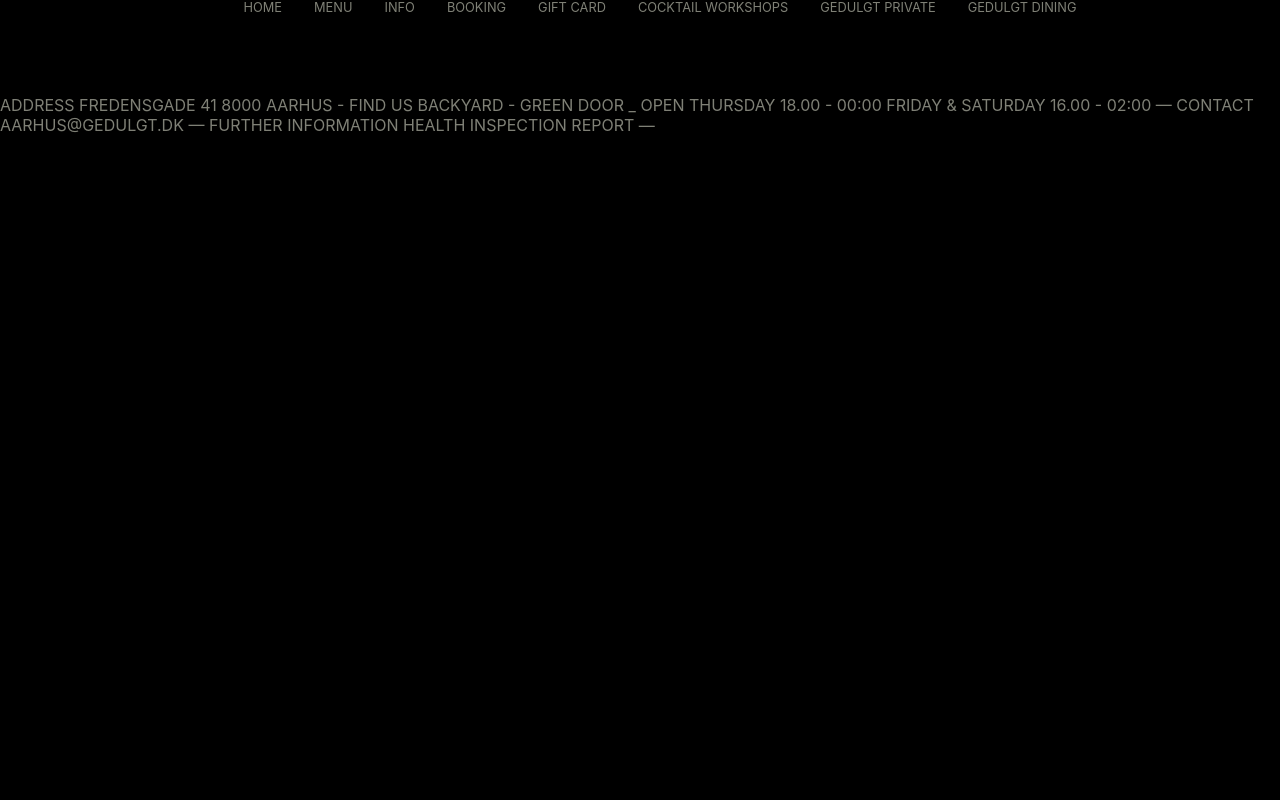
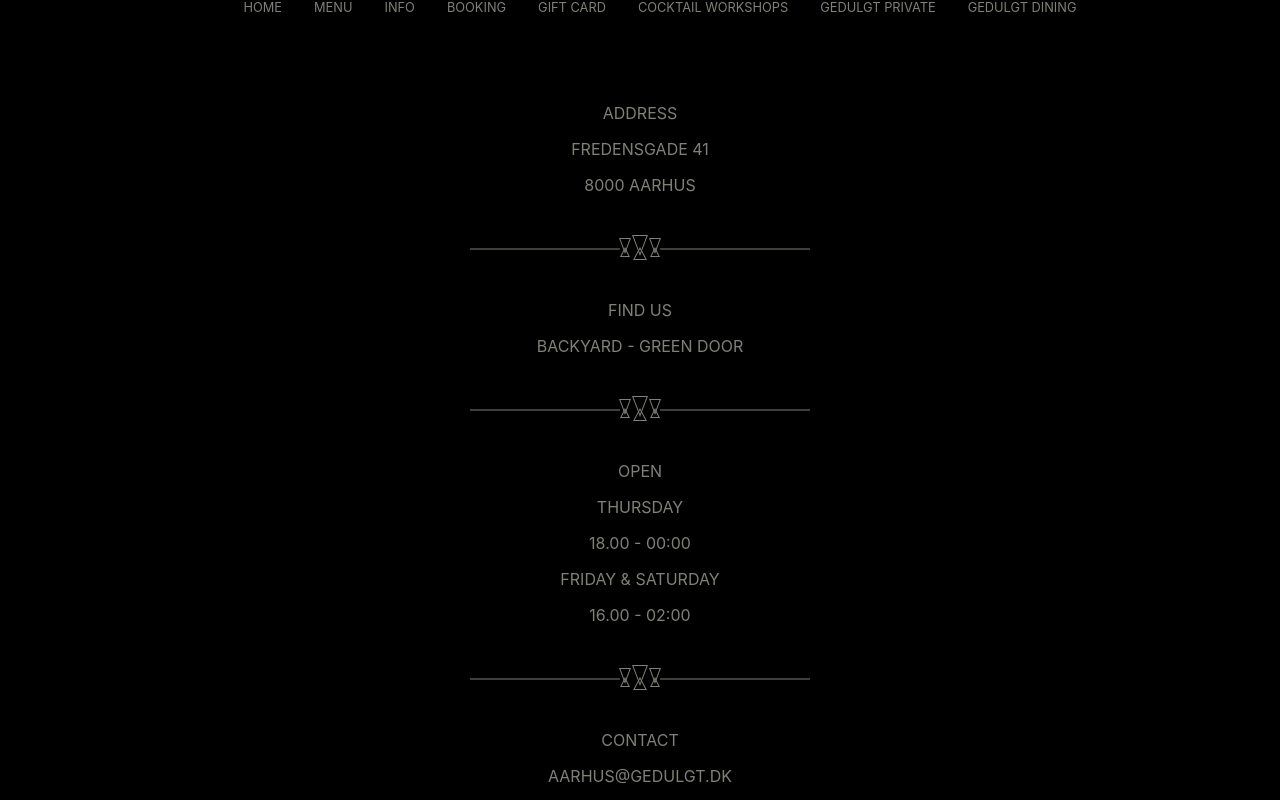
Before and after one commit to KisLajos/advanced_frontend_project, a React (Create React App) app: page /info in a window 1280 px wide. Shown: the top 800 px of the page. Built offline with nearby package versions, Linux system fonts and the light colour scheme.

Commit message:
Info page styling, divider added

```diff
--- /dev/null
+++ b/src/pages/Info.css
@@ -0,0 +1,10 @@
+.info {
+    display: flex;
+    flex-direction: column;
+    align-items: center;
+    justify-content: center;
+}
+
+.divider {
+    padding: 2rem;
+}
--- a/src/pages/Info.js
+++ b/src/pages/Info.js
@@ -1,42 +1,33 @@
 // Contains general info
+//TODO: Contact e-mail should be a button with mailto
+//TODO: Health inspection link should be a button
 
-import React from 'react'
+import React from "react";
+import Divider from "../assets/divider.svg";
+import './Info.css';
 
 export default function Info() {
   return (
-    <div>
-    ADDRESS
-
-    FREDENSGADE 41
-
-     8000 AARHUS
-
-    -
-    FIND US
-
-    BACKYARD - GREEN DOOR
-
-    _
-    OPEN
-
-    THURSDAY
-
-    18.00 - 00:00
-
-    FRIDAY & SATURDAY
-
-    16.00 - 02:00
-
-    —
-    CONTACT
-
-    AARHUS@GEDULGT.DK
-
-    —
-    FURTHER INFORMATION
-    HEALTH INSPECTION REPORT
-
-    —
+    <div className="info">
+      <p>ADDRESS</p>
+      <p>FREDENSGADE 41</p>
+      <p>8000 AARHUS</p>
+      <img className="divider" src={Divider}/>
+      <p>FIND US</p>
+      <p>BACKYARD - GREEN DOOR</p>
+      <img className="divider" src={Divider}/>
+      <p>OPEN</p>
+      <p>THURSDAY</p>
+      <p>18.00 - 00:00</p>
+      <p>FRIDAY & SATURDAY</p>
+      <p>16.00 - 02:00</p>
+      <img className="divider" src={Divider}/>
+      <p>CONTACT</p>
+      <p>AARHUS@GEDULGT.DK</p>
+      <img className="divider" src={Divider}/>
+      <p>FURTHER INFORMATION</p>
+      <a href="https://findsmiley.dk/962310">HEALTH INSPECTION REPORT</a>
+      <img className="divider" src={Divider}/>
     </div>
-  )
+  );
 }
```
